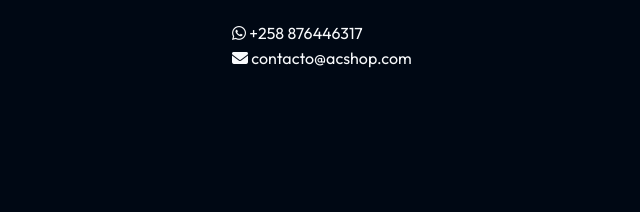
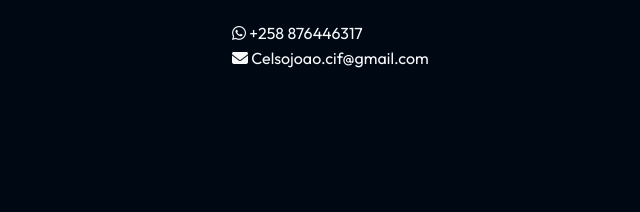
Before and after one commit to JuniorVasc/ac-shop, a plain HTML site: page index.html in a window 1280 px wide. Shown: the part 5014-5226 px from the top of the page, 640-1280 px from the left. Drawn offline with Linux system fonts and the light colour scheme.

Commit message:
Atualização de e-mail do rodapé

```diff
--- a/index.html
+++ b/index.html
@@ -173,7 +173,7 @@
             <div class="footer-col">
                 <h4>Contacto</h4>
                 <p><i class="fab fa-whatsapp"></i> +258 876446317</p>
-                <p><i class="fas fa-envelope"></i> contacto@acshop.com</p>
+                <p><i class="fas fa-envelope"></i> Celsojoao.cif@gmail.com</p>
             </div>
         </div>
         <div class="footer-bottom">
```
